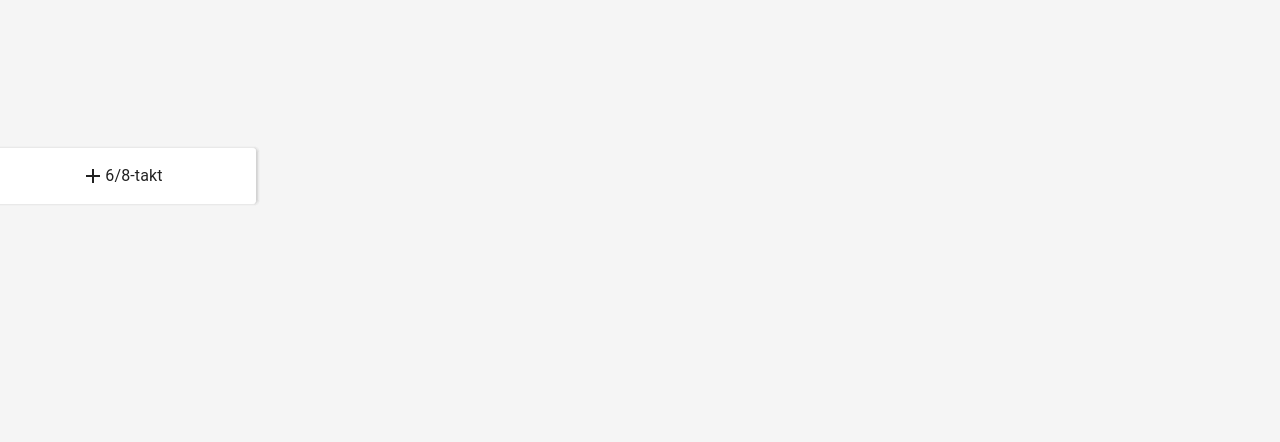
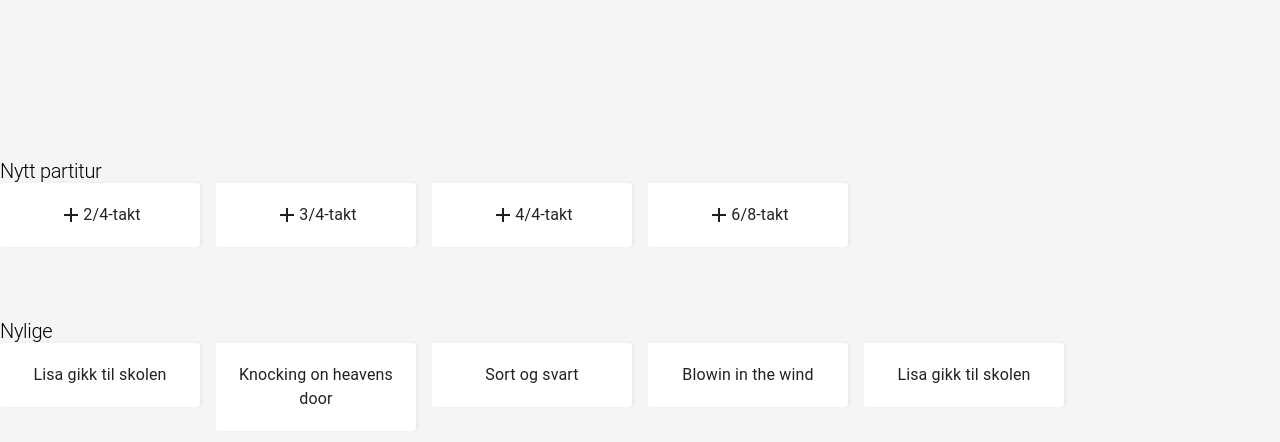
Before and after one commit to lasseklovstad/dissimilis-hackathon, a React (Create React App) app: page /dashboard in a window 1280 px wide. Shown: the top 442 px of the page. Built offline with nearby package versions, Linux system fonts and the light colour scheme.

Commit message:
progress på dashboard #97

```diff
--- a/src/assets/languages/norwegian/dasboard.json
+++ b/src/assets/languages/norwegian/dasboard.tsx
@@ -1,4 +1,4 @@
-{
+export default {
     "newSongLabel": "Nytt partitur",
     "recentLabel": "Nylige",
     "libraryButton": "Bibliotek"
--- a/src/components/dashboardButtons/dashboardButtons.tsx
+++ b/src/components/dashboardButtons/dashboardButtons.tsx
@@ -24,14 +24,15 @@ export const DashboardButtonWithAddIcon: FunctionComponent<ButtonProps> = ({text
   );
 }
 
-export function DashboardButton(text: string) {
+export const DashboardButton: FunctionComponent<ButtonProps> = ({text}) => {
   const styles = useStyles();
-  console.log(styles)
   return (
     <div>
-      <Button  className={styles.button}>
+      <ThemeProvider theme={theme}>
+      <Button size="medium" className={styles.button}>
         <Typography>{text}</Typography>
       </Button>
+      </ThemeProvider>
     </div>
   );
 }
@@ -40,9 +41,8 @@ export default DashboardButton;
 
 const useStyles = makeStyles({
   button: {
-    position: "absolute",
-    width: "268px",
-    height: "56px",
+    width: "100%",
+    padding: "20px",
     backgroundColor: "#FFFFFF",
     boxShadow: "2px 0px 3px rgba(66, 66, 66, 0.05)",
   }
--- a/src/views/DashboardView/DashboardView.tsx
+++ b/src/views/DashboardView/DashboardView.tsx
@@ -1,10 +1,48 @@
 import React from 'react';
 import { makeStyles } from '@material-ui/core/styles';
-import { DashboardButtonWithAddIcon } from '../../components/dashboardButtons/dashboardButtons';
+import { DashboardButtonWithAddIcon, DashboardButton } from '../../components/dashboardButtons/dashboardButtons';
 import Grid from '@material-ui/core/Grid';
+import { Typography } from '@material-ui/core';
+import { createMuiTheme } from '@material-ui/core/styles';
+import { ThemeProvider } from '@material-ui/core/styles';
 import testData from './DashboardTestData';
 
-let statictext = require('../../assets/languages/norwegian/dasboard.json');
+/*This text is for the language-based text*/
+import staticText from '../../assets/languages/norwegian/dasboard';
+
+
+
+export default function DashboardView() {
+  const style = useStyles();
+  return (
+    <div className={style.background}>
+      <ThemeProvider theme={theme}>
+        <div className={style.topComponent}></div>
+
+        <div className={style.newSongContainer}>
+          <Typography variant="h1">{staticText.newSongLabel}</Typography>
+          <Grid container spacing={2}>
+          {testData.newSongButtons.map(songs => (
+              <Grid item xs={4} md={3} lg={2}>
+                <DashboardButtonWithAddIcon text={songs.text} />
+              </Grid>
+            ))}
+          </Grid>
+        </div>
+        <div className={style.recentSongsContainer}>
+          <Typography variant="h1">{staticText.recentLabel}</Typography>
+          <Grid container spacing={2}>
+          {testData.recentSongButtons.map(songs => (
+              <Grid item xs={4} md={3} lg={2}>
+                <DashboardButton text={songs.text} />
+              </Grid>
+            ))}
+          </Grid>
+        </div>
+      </ThemeProvider>
+    </div>
+  );
+}
 
 const useStyles = makeStyles({
   background: {
@@ -13,30 +51,23 @@ const useStyles = makeStyles({
     width: "100vw"
   },
   topComponent: {
-    width: "100vw",
+    width: "100%",
     height: "20vh"
   },
   newSongContainer: {
-    height: "30vh",
-    width: "100vw"
+    height: "20%",
+    width: "100%"
+  },
+  recentSongsContainer: {
+    height: "20%",
+    width: "100%"
   }
 });
 
-export default function DashboardView() {
-  const style = useStyles();
-  return (
-    <div className={style.background}>
-      <div className={style.topComponent}></div>
-
-      <div className={style.newSongContainer}>
-        <Grid container spacing={3}>
-        {testData.newSongButtons.map(songs => (
-            <Grid>
-              <DashboardButtonWithAddIcon text={songs.text} />
-            </Grid>
-          ))}
-        </Grid>
-      </div>
-    </div>
-  );
-}
+const theme = createMuiTheme({
+  typography: {
+    h1: {
+      fontSize: '20px'
+    }
+  }
+});
```
Also changed, not shown: src/views/DashboardView/DashboardTestData.tsx (renamed from src/views/DashboardView/DashboardTestData.js).
